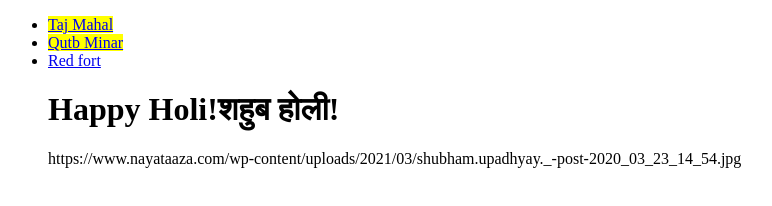
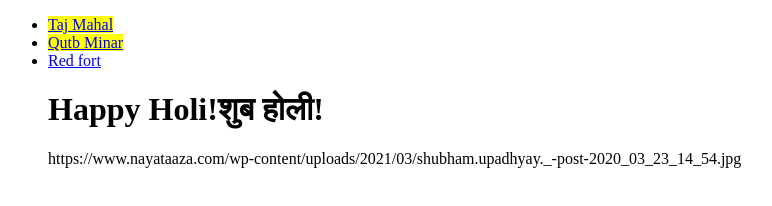
Before and after one commit to bestcamper1/bestcamper1.github.io, a plain HTML site: page index.html in a window 1280 px wide. Shown: the whole page, without its empty margins (0-772 px from the left). Drawn offline with Linux system fonts and the light colour scheme.

Commit message:
शुब होली!!!!

```diff
--- a/index.html
+++ b/index.html
@@ -9,5 +9,5 @@
       <li><mark><a href="learning/resources.html">Taj Mahal</a></mark></li>
       <li><mark><a href="learning/qatab_minar.html">Qutb Minar<a></mark></li>
         <li><mark><a href="learning/lal_kilah.html">Red fort<a></mark></li>
-        <h1><font=cursive>Happy Holi!शहुब होली!</font></h1>
+        <h1><font=cursive>Happy Holi!शुब होली!</font></h1>
         <img>https://www.nayataaza.com/wp-content/uploads/2021/03/shubham.upadhyay._-post-2020_03_23_14_54.jpg</img>
```
